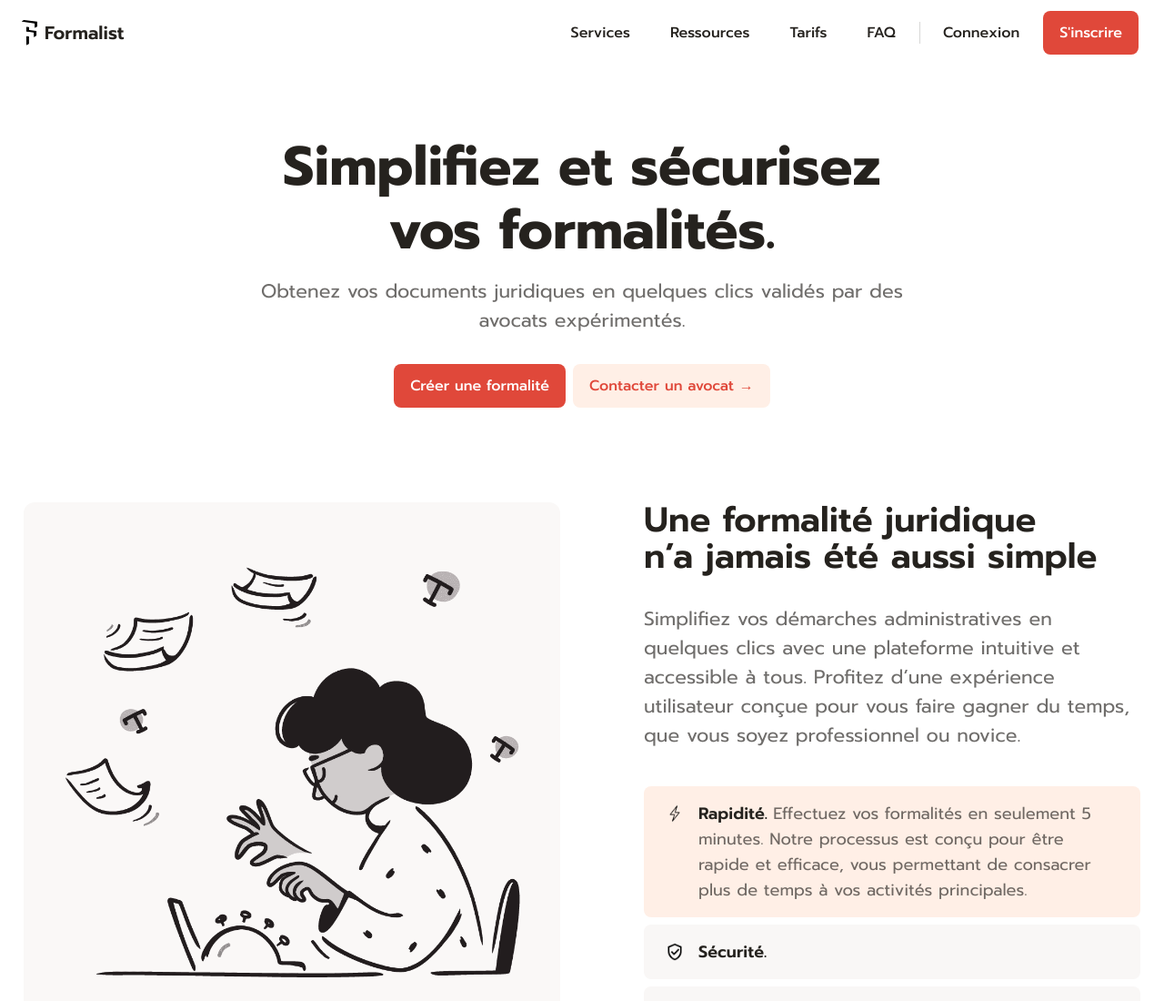
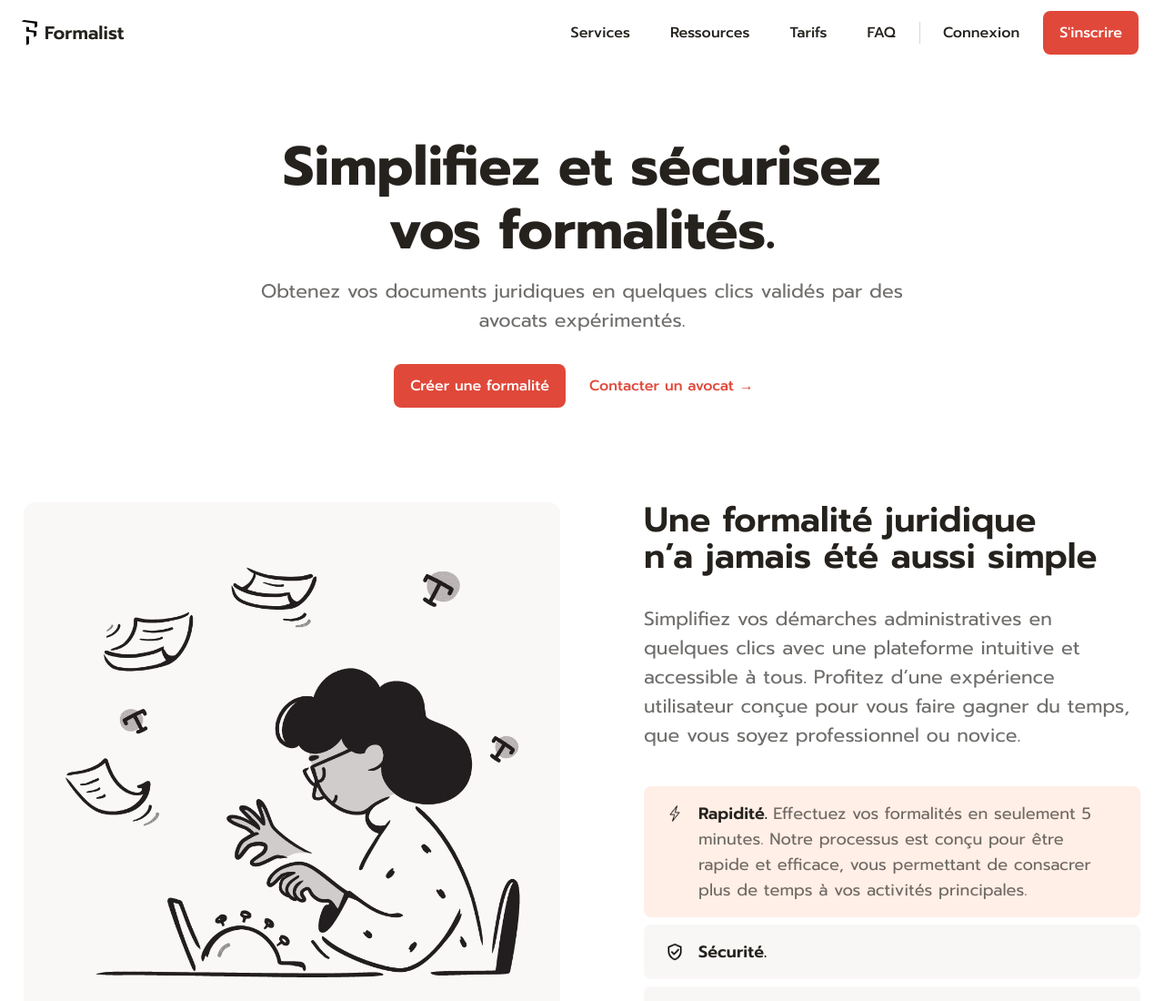
Before and after one commit to manikmt01/demo08, a website built with Vite: page index.html in a window 1280 px wide. Shown: the top 1100 px of the page at 91% size. Built offline with nearby package versions, Linux system fonts and the light colour scheme.

Commit message:
css update

```diff
--- a/index.html
+++ b/index.html
@@ -114,7 +114,7 @@
           </li>
           <li>
             <a href=""
-              class="block bg-[#ffefe6]  text-base font-medium py-3 px-[18px] mx-1 rounded-lg hover:bg-[#cf331f] transition-all text-[#e0483a] hover:text-[#fff]">Contacter
+              class="block text-base font-medium py-3 px-[18px] mx-1 rounded-lg hover:bg-[#ffefe6] transition-all text-[#e0483a] ">Contacter
               un avocat →</a>
           </li>
         </ul>
```
